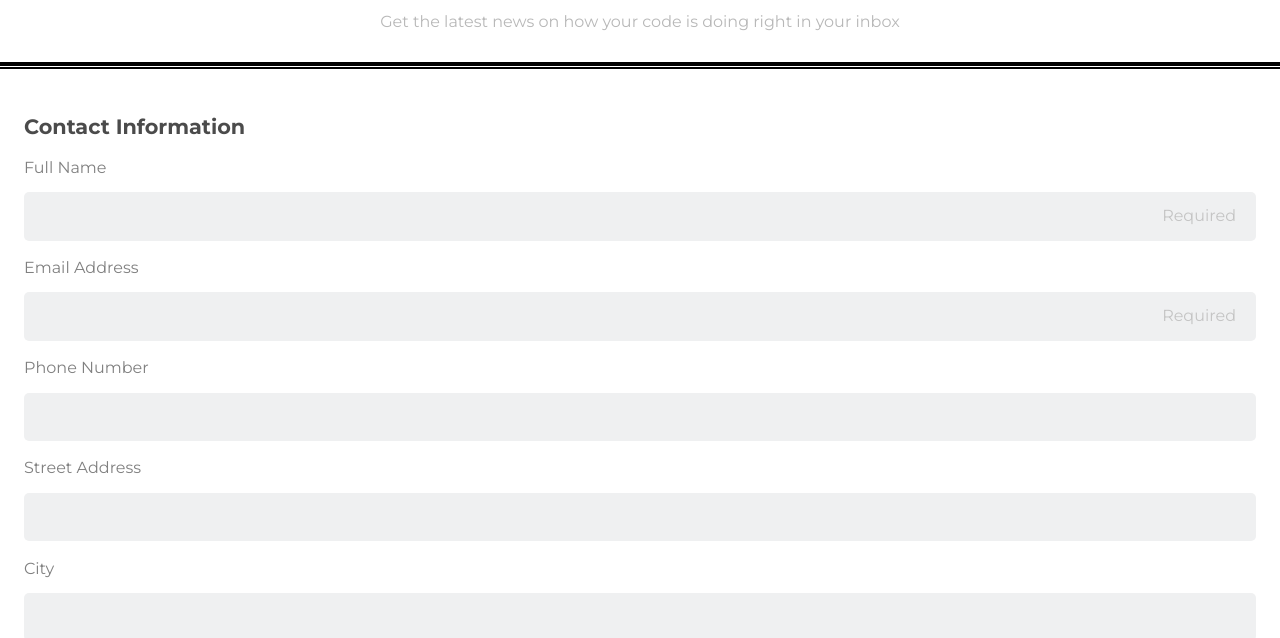
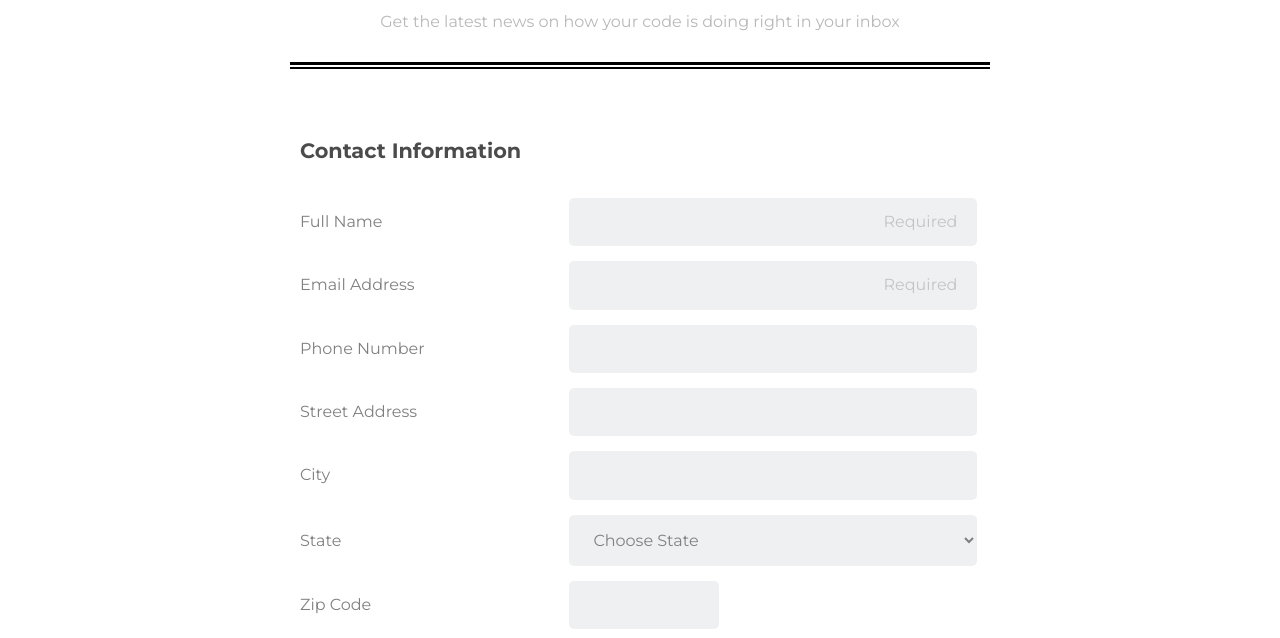
Before and after one commit to hirotachi/Treehouse-FEWD-project-003, a website: page index.html in a window 1280 px wide. Shown: the part 162-800 px from the top of the page. Drawn offline with Linux system fonts and the light colour scheme.

Commit message:
desktop stilyng layout

```diff
--- a/css/styles.css
+++ b/css/styles.css
@@ -16,6 +16,8 @@ body{
 
 fieldset {
     border: none;
+    padding: 0;
+    margin: 30px 0;
 }
 
 /* styles */
@@ -25,7 +27,6 @@ fieldset {
 }
 
 .main-header {
-    border-bottom: 4px solid black;
     margin-bottom: 1.5px;
 }
 .title{
@@ -50,6 +51,10 @@ fieldset {
     color: rgb(184, 184, 184);
 }
 
+.container{
+    border-top: 3px solid black;
+    padding: 2px 0;
+}
 .form {
     border-top: 2px solid black;
     text-align: left;
@@ -154,3 +159,38 @@ button:hover{
 .main-footer {
     color: rgb(128, 128, 128);
 }
+
+.section-intro{
+    color: rgb(128, 128, 128);
+}
+
+/* Media Queries----------------- */
+@media (min-width: 768px){
+    main {
+        max-width: 700px;
+        margin: 0 auto;
+    }
+
+    input[type="text"],
+    input[type="email"],
+    input[type="tel"],
+    select {
+        display: inline-block;
+        width: 60%;
+    }
+
+    label{
+        width: 20%;
+        display: inline-block;
+        margin-right: 19%;
+    }
+
+    #zip_code{
+        max-width: 150px;
+    }
+
+    textarea{
+        max-height: 100px;
+    }
+
+}
--- a/index.html
+++ b/index.html
@@ -34,9 +34,56 @@
             <label for="state">State</label>
             <select name="user_state" id="state">
               <option value="" disabled selected>Choose State</option>
-              <option value="arizona">Arizona</option>
-              <option value="Michigan">Michigan</option>
-              <option value="florida">Florida</option>
+              <option value="AL">Alabama</option>
+              <option value="AK">Alaska</option>
+              <option value="AZ">Arizona</option>
+              <option value="AR">Arkansas</option>
+              <option value="CA">California</option>
+              <option value="CO">Colorado</option>
+              <option value="CT">Connecticut</option>
+              <option value="DE">Delaware</option>
+              <option value="FL">Florida</option>
+              <option value="GA">Georgia</option>
+              <option value="HI">Hawaii</option>
+              <option value="ID">Idaho</option>
+              <option value="IL">Illinois</option>
+              <option value="IN">Indiana</option>
+              <option value="IA">Iowa</option>
+              <option value="KS">Kansas</option>
+              <option value="KY">Kentucky</option>
+              <option value="LA">Louisiana</option>
+              <option value="ME">Maine</option>
+              <option value="MD">Maryland</option>
+              <option value="MA">Massachusetts</option>
+              <option value="MI">Michigan</option>
+              <option value="MN">Minnesota</option>
+              <option value="MS">Mississippi</option>
+              <option value="MO">Missouri</option>
+              <option value="MT">Montana</option>
+              <option value="NE">Nebraska</option>
+              <option value="NV">Nevada</option>
+              <option value="NH">New Hampshire</option>
+              <option value="NJ">New Jersey</option>
+              <option value="NM">New Mexico</option>
+              <option value="NY">New York</option>
+              <option value="NC">North Carolina</option>
+              <option value="ND">North Dakota</option>
+              <option value="OH">Ohio</option>
+              <option value="OK">Oklahoma</option>
+              <option value="OR">Oregon</option>
+              <option value="PA">Pennsylvania</option>
+              <option value="RI">Rhode Island</option>
+              <option value="SC">South Carolina</option>
+              <option value="SD">South Dakota</option>
+              <option value="TN">Tennessee</option>
+              <option value="TX">Texas</option>
+              <option value="UT">Utah</option>
+              <option value="VT">Vermont</option>
+              <option value="VA">Virginia</option>
+              <option value="WA">Washington</option>
+              <option value="WV">West Virginia</option>
+              <option value="WI">Wisconsin</option>
+              <option value="WY">Wyoming</option>
             </select><br>
             <label for="zip_code">Zip Code</label>
             <input type="text" name="zip_code" id="zip_code" required><br>
@@ -55,7 +102,7 @@
             <input type="radio" name="news_format" id="plaint_text"><label class="light" for="plaint_text">Plain text</label><br>
 
           </fieldset>
-          <label for="other_topics">Other topics you'd like to hear about</label><br>
+          <div class="section-intro" for="other_topics">Other topics you'd like to hear about</div><br>
           <textarea name="other_topics" id="other_topics" cols="30" rows="10"></textarea>
           <button type="submit">Sign Up</button>
         </form>
```
